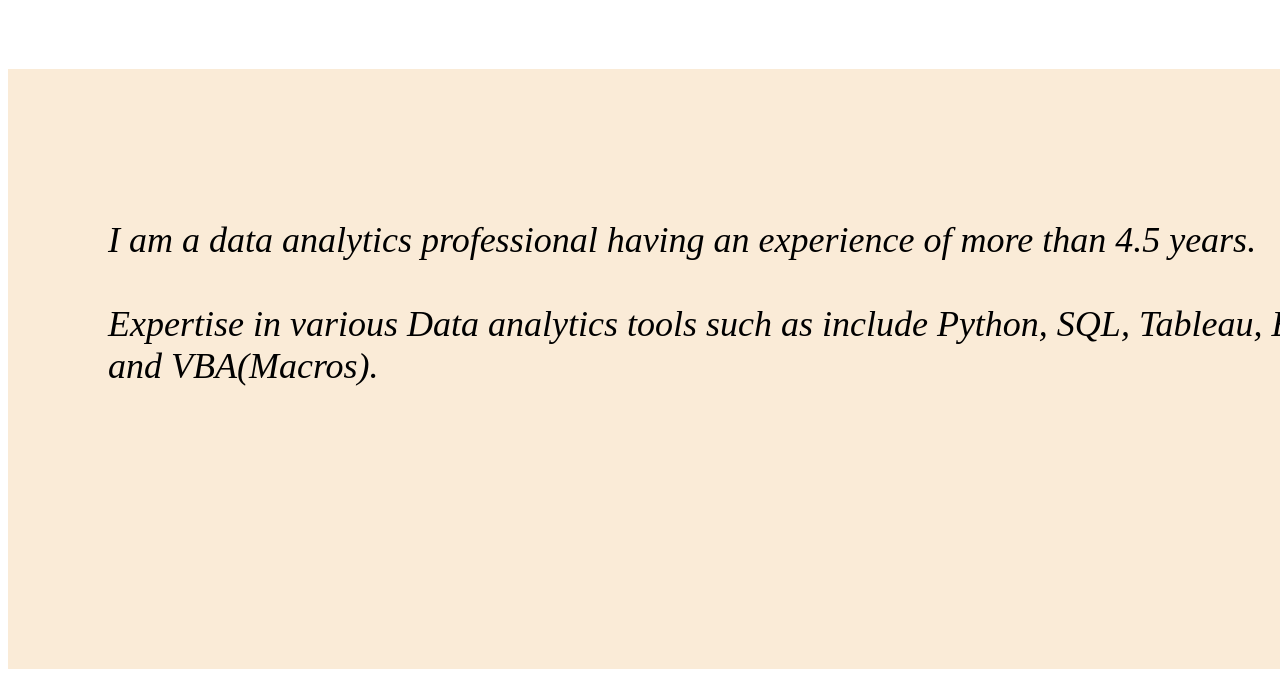
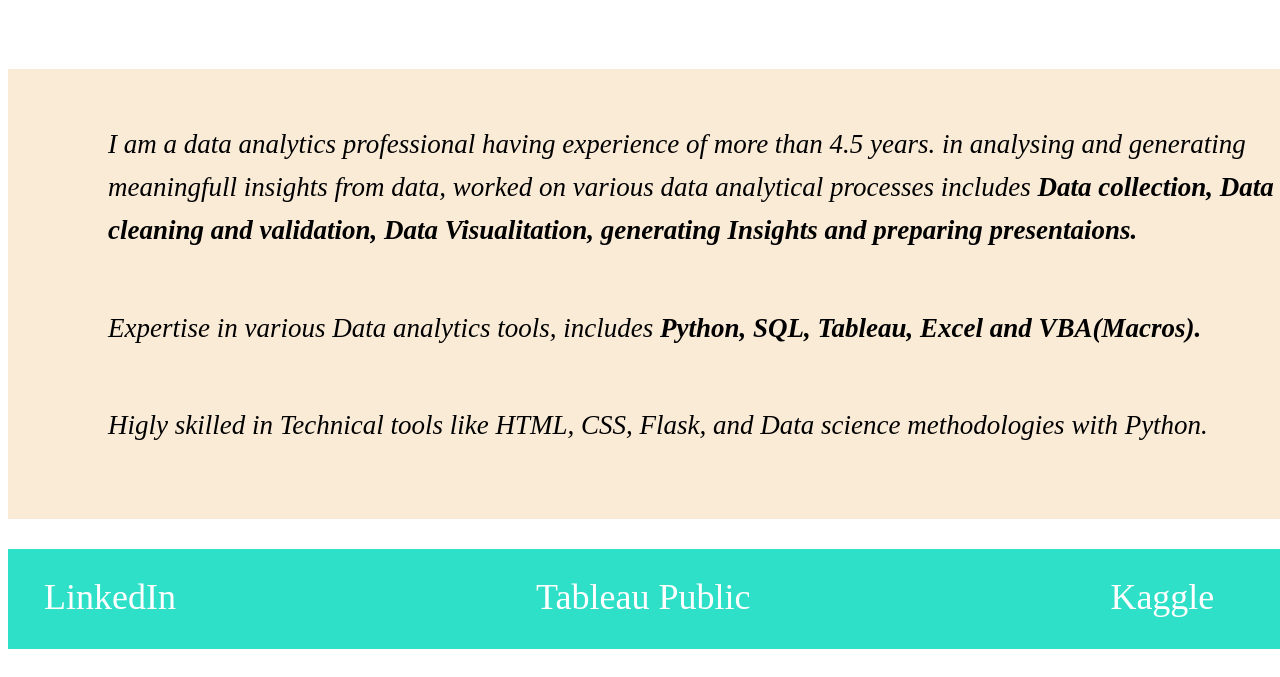
Before and after one commit to charansomagari/Charan.github.io, a plain HTML site: page index.html in a window 1280 px wide. Shown: the part 647-1324 px from the top of the page. Drawn offline with Linux system fonts and the light colour scheme.

Commit message:
index.html

```diff
--- a/index.html
+++ b/index.html
@@ -11,13 +11,13 @@
             flex-direction: row;
             margin-top: 36px;
             background-color: #199ebf;
-            width: 1350px;
+            width: 1341px;
             height: 600px;
             transition: color .3s ease-in-out, box-shadow .3s ease-in-out;
         }
         .fulhead:hover
         {
-            box-shadow: inset 1350px 0 0 0 #ebb135;
+            box-shadow: inset 1341px 0 0 0 #ebb135;
         }
         .imggg{
             background-color: aliceblue;
@@ -57,18 +57,89 @@
             flex-direction: column;
             margin-left: 100px;
             font-style: italic;
-            font-size: 36px;
-            margin-top: 150px;
+            font-size: 27px;
+            margin-top: 27px;
+            color: black;
+            line-height: 1.6;
         }
 
         .textbackground
         {
             background-color: antiquewhite;
-            width: 1350px;
-            height: 600px;
+            width: 1341px;
+            height: 450px;
+            display: inline-flex;
+            flex-direction: column;
+        }
+
+        .prt
+        {
+            margin-top: 30px;
+            font-size: 36px;
+            width:1341px;
+            height:100px;
+            transition: box-shadow .3s ease-in-out, color .3s ease-in-out;
+            display: inline-flex;
+            flex-direction: row;
+            background-color: rgb(47, 224, 201);
+        }
+        .prt a
+        {
+            text-decoration: none;
+            color: white;
+        }
+
+        .lkd
+        {
+            margin-top: 27px;
+            margin-left: 36px;
+
+        }
+        .lkd a
+        {
+            transform: color .3s ease-in-out;
         }
 
 
+        .lkd a:hover
+        {
+            color: black;
+        }
+
+        .tbl
+        {
+            margin-top: 27px;
+            margin-left: 360px;
+
+        }
+        .tbl a
+        {
+            transform: color .3s ease-in-out;
+        }
+
+        .tbl a:hover
+
+        {
+            color: black;
+        }
+
+
+        .kgl
+        {
+            margin-top: 27px;
+            margin-left: 360px;
+
+        }
+
+        .kgl a
+        {
+            transform: color .3s ease-in-out;
+        }
+
+        .kgl a:hover
+        {
+            color: black
+        }
 
         </style>
 
@@ -96,9 +167,19 @@
 
 <div class = "textbackground">
     <div class="txt">
+        <p>
+        I am a data analytics professional having experience of more than 4.5 years.
+        in analysing and generating meaningfull insights from data, worked on various data analytical
+        processes includes <strong> Data collection, Data cleaning and validation, Data Visualitation,
+        generating Insights and preparing presentaions.</strong>
+        </p>
 
-        I am a data analytics professional having an experience of more than 4.5 years.<br/> <br/>
-        Expertise in various Data analytics tools such as include Python, SQL, Tableau, Excel and VBA(Macros).
+        <p>
+        Expertise in various Data analytics tools, includes <strong> Python, SQL, Tableau, Excel and VBA(Macros).</strong>
+        </p>
+        <p>
+            Higly skilled in Technical tools like HTML, CSS, Flask, and Data science methodologies with Python.
+        </p>
 
 
     </div>
@@ -106,6 +187,32 @@
 </div>
 
 
+<br/>
+
+<div class ="prt">
+    <div class = "lkd">
+
+        <a href="https://www.linkedin.com/in/charan-kumar-reddy-somagari/" target="blank">LinkedIn</a>
+
+    </div>
+
+    <div class = "tbl">
+
+        <a href = "https://public.tableau.com/app/profile/charan.kumar.reddy.somagari/vizzes" target = "blank" >Tableau Public
+        </a>
+
+    </div>
+
+    <div class = "kgl">
+
+        <a href="https://www.kaggle.com/charankumarreddys/code" target="blank">Kaggle</a>
+
+    </div>
+
+
+
+</div>
+
 
 
 
```
